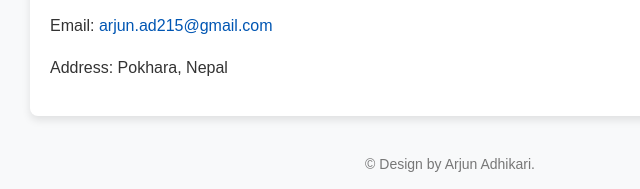
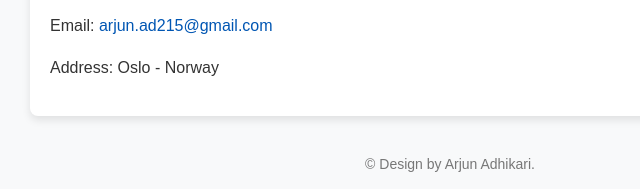
Before and after one commit to codersantoshadhikari/web, a plain HTML site: page privacy-policy/index.html in a window 1280 px wide. Shown: the part 1117-1306 px from the top of the page, 190-830 px from the left. Drawn offline with Linux system fonts and the light colour scheme.

Commit message:
Update index.html

```diff
--- a/privacy-policy/index.html
+++ b/privacy-policy/index.html
@@ -134,7 +134,7 @@
         <h2>Contact Us</h2>
         <p>We are always happy to hear from you, whether you have questions or suggestions about our Privacy Policy. Please don’t hesitate to reach out to us at the following contact information:</p>
         <p>Email: <a href="mailto:arjun.ad215@gmail.com">arjun.ad215@gmail.com</a></p>
-        <p>Address: Pokhara, Nepal</p>
+        <p>Address: Oslo - Norway</p>
     </div>
 
     <div class="footer">
```
